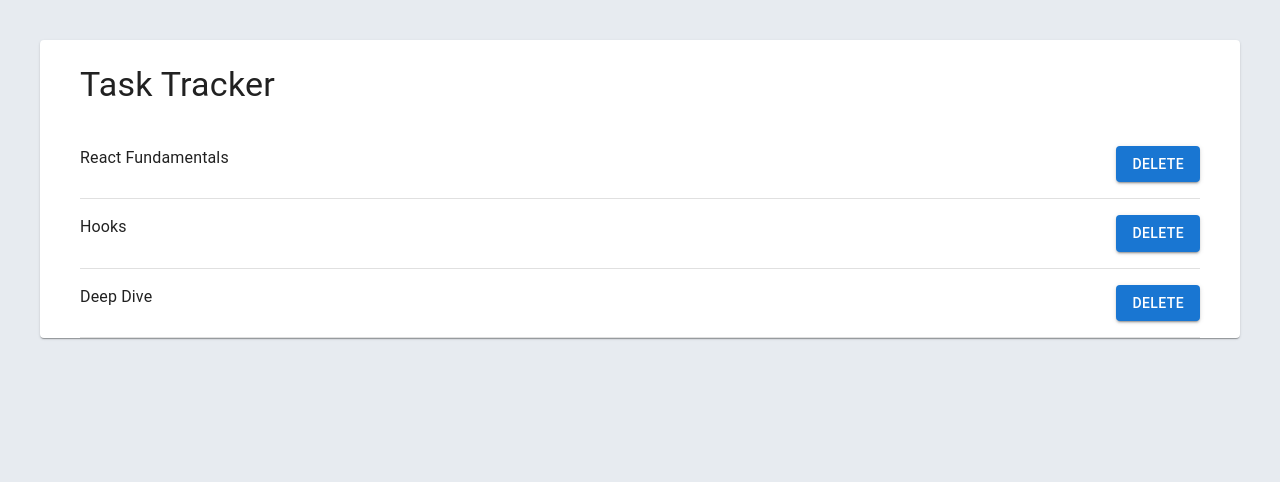
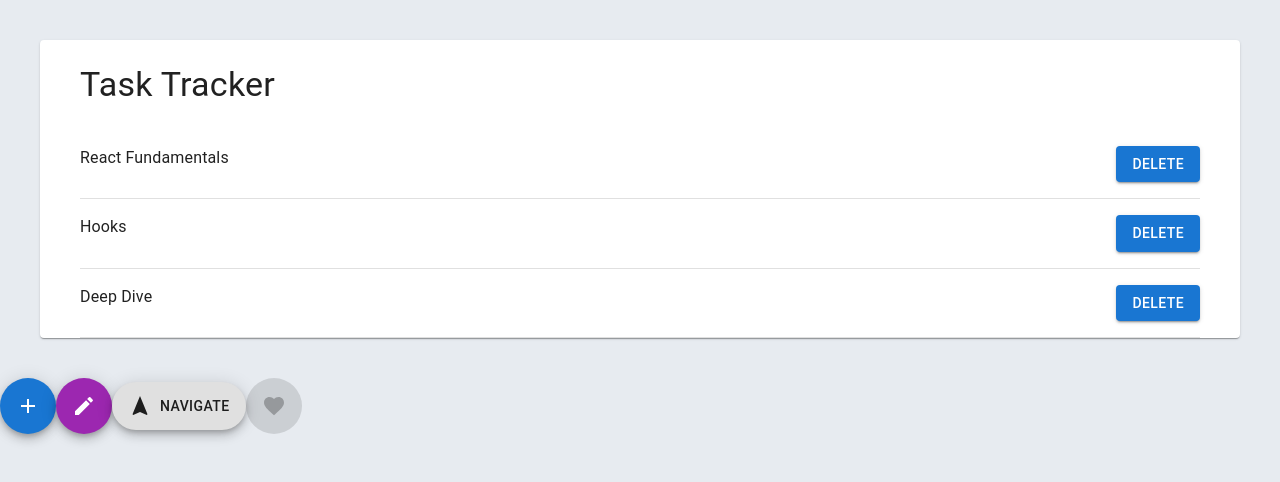
Before and after one commit to youcanbepro/React-Training-Task-Tracker, a React (Create React App) app: page / in a window 1280 px wide. Shown: the top 482 px of the page. Built offline with nearby package versions, Linux system fonts and the light colour scheme.

Commit message:
#third comit included icons had to make it leagy

```diff
--- a/src/App.js
+++ b/src/App.js
@@ -1,3 +1,4 @@
+import { TaskForm } from "./components/taskForm/TaskForm";
 import { TaskList } from "./components/taskList/TaskList";
 
 /**
@@ -9,7 +10,11 @@
 
 
   return (
-    <TaskList />
+
+    <>
+        <TaskList />
+        <TaskForm/>
+    </>
   );
 }
 
--- a/src/components/taskForm/TaskForm.js
+++ b/src/components/taskForm/TaskForm.js
@@ -1,10 +1,28 @@
-import React from 'react'
 
+import * as React from 'react';
+import Box from '@mui/material/Box';
+import Fab from '@mui/material/Fab';
+import AddIcon from '@mui/icons-material/Add';
+import EditIcon from '@mui/icons-material/Edit';
+import FavoriteIcon from '@mui/icons-material/Favorite';
+import NavigationIcon from '@mui/icons-material/Navigation';
 
 export const TaskForm = () => {
   return (
     <>
-
+      <Fab color="primary" aria-label="add">
+        <AddIcon />
+      </Fab>
+      <Fab color="secondary" aria-label="edit">
+        <EditIcon />
+      </Fab>
+      <Fab variant="extended">
+        <NavigationIcon sx={{ mr: 1 }} />
+        Navigate
+      </Fab>
+      <Fab disabled aria-label="like">
+        <FavoriteIcon />
+      </Fab>
     </>
   )
 }
--- a/src/components/taskList/taskListItem/TaskListItem.js
+++ b/src/components/taskList/taskListItem/TaskListItem.js
@@ -5,6 +5,8 @@
 import { MuiDialog } from '../../utils/components/MuiDialog';
 import { msgAction } from '../../BackendDeclarations';
 import Alert from '@mui/material/Alert';
+import Fab from '@mui/material/Fab';
+import EditIcon from '@mui/icons-material/Edit';
 
 export const TaskListItem = (task) => {
    const {handleTaskClick,sendMsg,msg} = TaskStore.useStore()
@@ -24,7 +26,7 @@
   return (
     < >
         <Grid   key={task.task.id} container justifyContent={"space-between"}>
-                <Grid style={{pointerEvents: task.task.completed===true?"none":"all"}} item {...useLongPress(() =>
+                <Grid style={{pointerEvents: task.task.completed===true?"none":"all",opacity:task.task.completed===true?.6:1}} item {...useLongPress(() =>
                    sendMsg({id:task.task.id,msgAc:msgAction.edit}), { ms: 1500 })}>
                   <Typography
                     style={{ textDecoration: task.task.completed ? 'line-through' : 'none', }}
@@ -44,6 +46,9 @@
 
                   } }>Delete</Button>
                 </Grid>
+                   {msg.msgAc==msgAction.edit&&<Fab color="secondary" aria-label="edit">
+        <EditIcon onClick={()=> sendMsg({id:task.task.id,msgAc:msgAction.none})} />
+      </Fab>}
               </Grid>
               <Box my={2}>
                 <Divider />
@@ -61,6 +66,8 @@
         </Alert>
             </Snackbar>
               }
+
+
     </>
 
   )
```
Also changed, not shown: package.json (+4 -3 lines), 1 other file (tests, documents, lock files or other folders).
